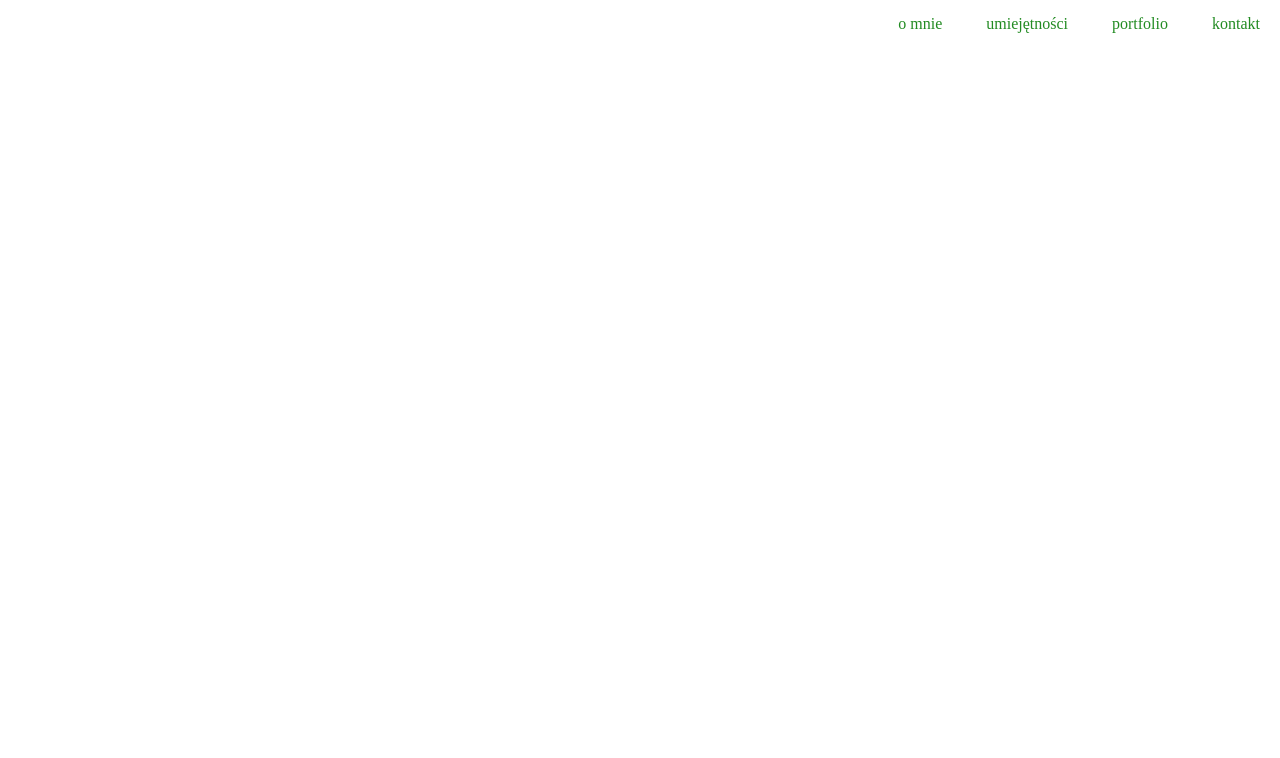
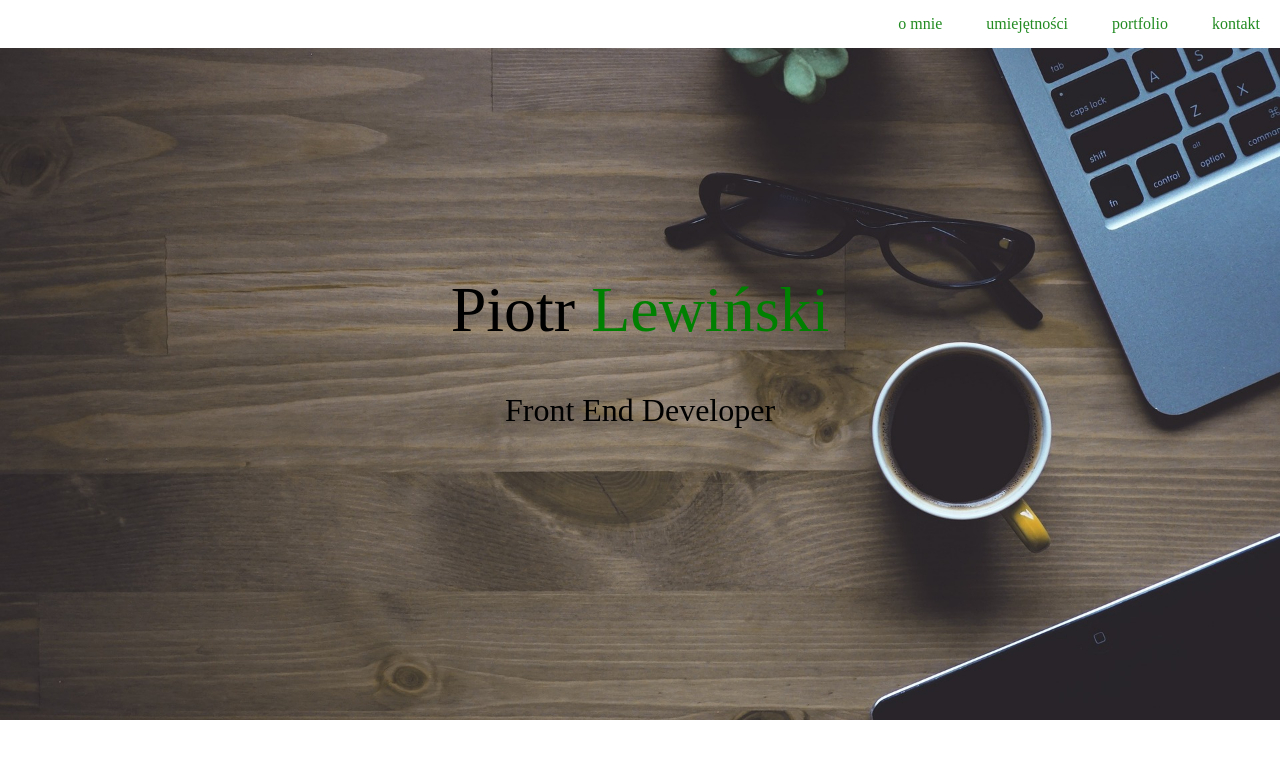
Before and after one commit to 5piotrlew/test-project, a plain HTML site: page index.html in a window 1280 px wide. Drawn offline with Linux system fonts and the light colour scheme.

Commit message:
header done

```diff
--- a/css/style.css
+++ b/css/style.css
@@ -7,8 +7,12 @@
 }
 
 body {
+    margin: 0;
 
+}
 
+span {
+    color: green;
 }
 
 /* General styles - stop */
@@ -18,6 +22,7 @@ body {
 nav#main-menu {
     width: 100%;
     background-color: #fff;
+    position: fixed;
 }
 
 nav#main-menu ul.menu-items {
@@ -32,7 +37,39 @@ nav#main-menu ul.menu-items li {
 nav#main-menu ul.menu-items li a {
     text-decoration: none;
     color: forestgreen;
+    font-size: 1em;
+}
+
+/* Menu - stop */
+
+/* Header - start */
+
+header#main-header {
+    background-image: url(../img/header-background.jpg);
+    background-position: center;
+    background-size: cover;
+    height: 90vh;
+}
+
+header#main-header div.header-caption {
+    text-align: center;
+    left: 0;
+    right: 0;
+    top: 50%;
+    transform: translateY(-50%);
+    position: relative;
+    line-height: 100px;
+}
+
+header#main-header div.header-caption h1 {
+    font-size: 4em;
     font-weight: 300;
 }
 
-/* Menu - stop */
+header#main-header div.header-caption p {
+    font-size: 2em;
+    font-weight: 200;
+
+}
+
+/* Header - stop */
--- a/index.html
+++ b/index.html
@@ -22,6 +22,17 @@
 
     <!--Menu - stop -->
 
+    <!--Header - start -->
+
+    <header id="main-header">
+        <div class="header-caption">
+            <h1>Piotr <span>Lewiński</span></h1>
+            <p>Front End Developer</p>
+        </div>
+    </header>
+
+    <!--Header - stop -->
+
 
 
     <!-- Skrypt js-->
```
